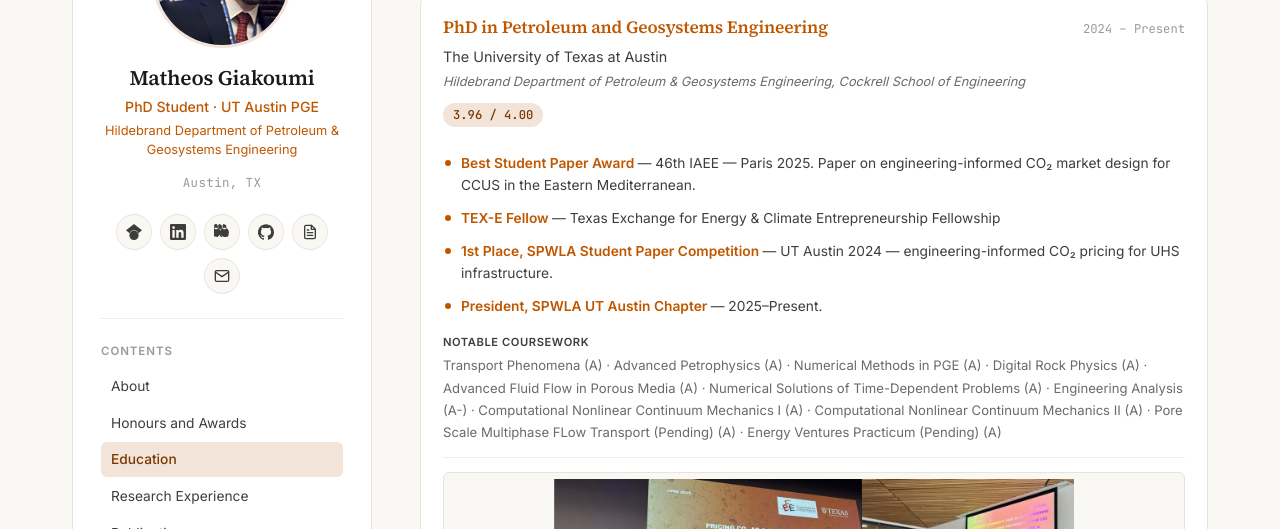
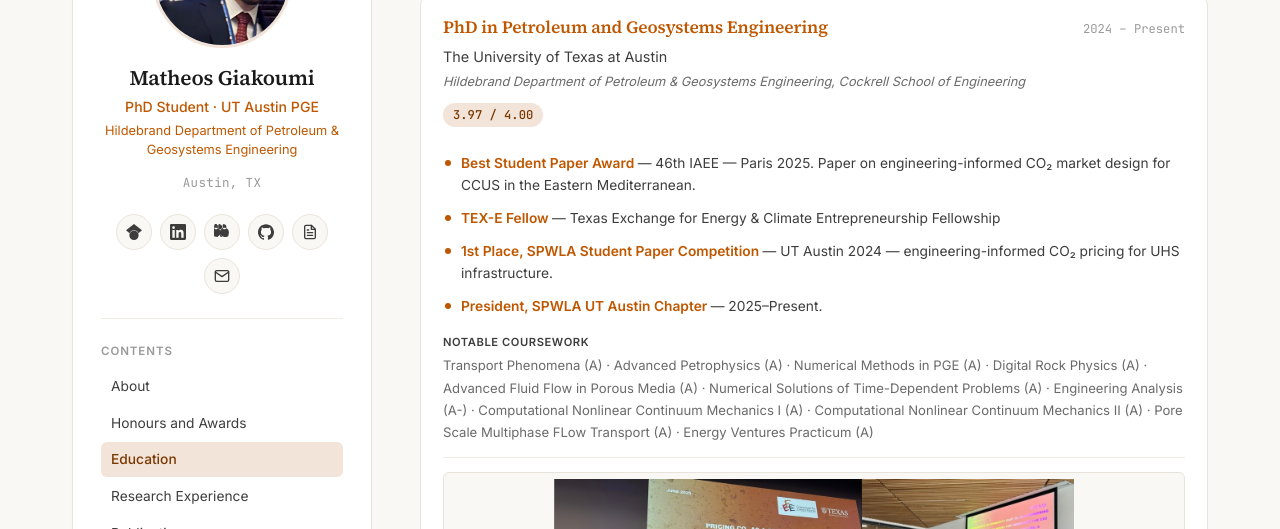
Before and after one commit to MatheosGiakoumi/matheosgiakoumi.github.io, a Jekyll site: the page built from index.md, in a window 1280 px wide and 900 px high, scrolled down 1576 px. Shown: the part 153-682 px from the top of the window. Built offline with Jekyll 4.4.1, drawn with Linux system fonts in a browser that asks for light colours.

Commit message:
Update education.yml

```diff
--- a/_data/education.yml
+++ b/_data/education.yml
@@ -5,7 +5,7 @@
   institution: "The University of Texas at Austin"
   department: "Hildebrand Department of Petroleum & Geosystems Engineering, Cockrell School of Engineering"
   period: "2024 – Present"
-  gpa: "3.96 / 4.00"
+  gpa: "3.97 / 4.00"
   url: "https://pge.utexas.edu/"
   image: "/images/phd.png"
   highlights:
@@ -31,8 +31,8 @@
     - "Engineering Analysis (A-)"
     - "Computational Nonlinear Continuum Mechanics I (A)"
     - "Computational Nonlinear Continuum Mechanics II (A)"
-    - "Pore Scale Multiphase FLow Transport (Pending) (A)"
-    - "Energy Ventures Practicum (Pending) (A)"
+    - "Pore Scale Multiphase FLow Transport (A)"
+    - "Energy Ventures Practicum (A)"
 
 
 - degree: "MBA — Energy & Environmental Management and Economics (MEDEA)"
```
